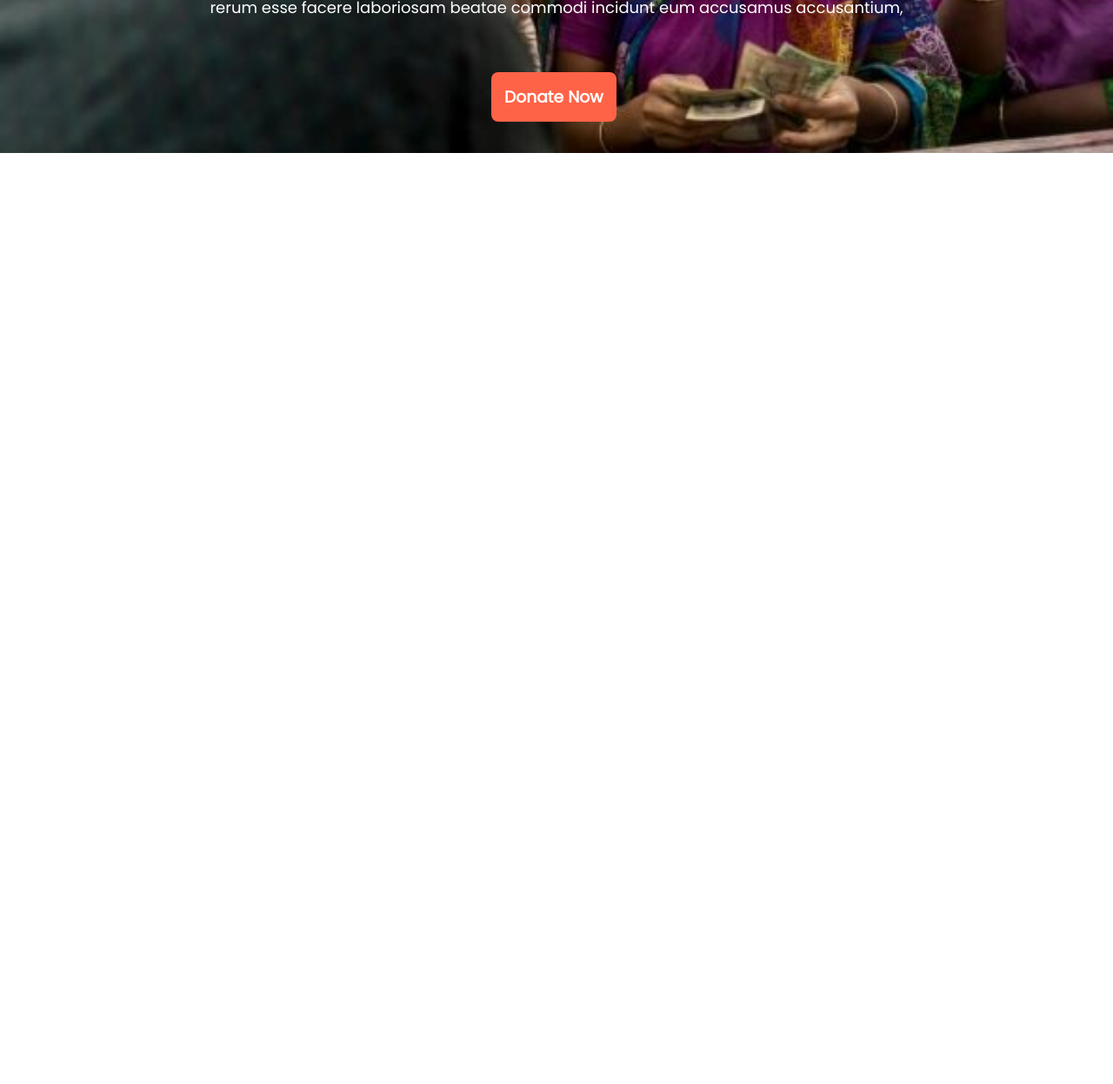
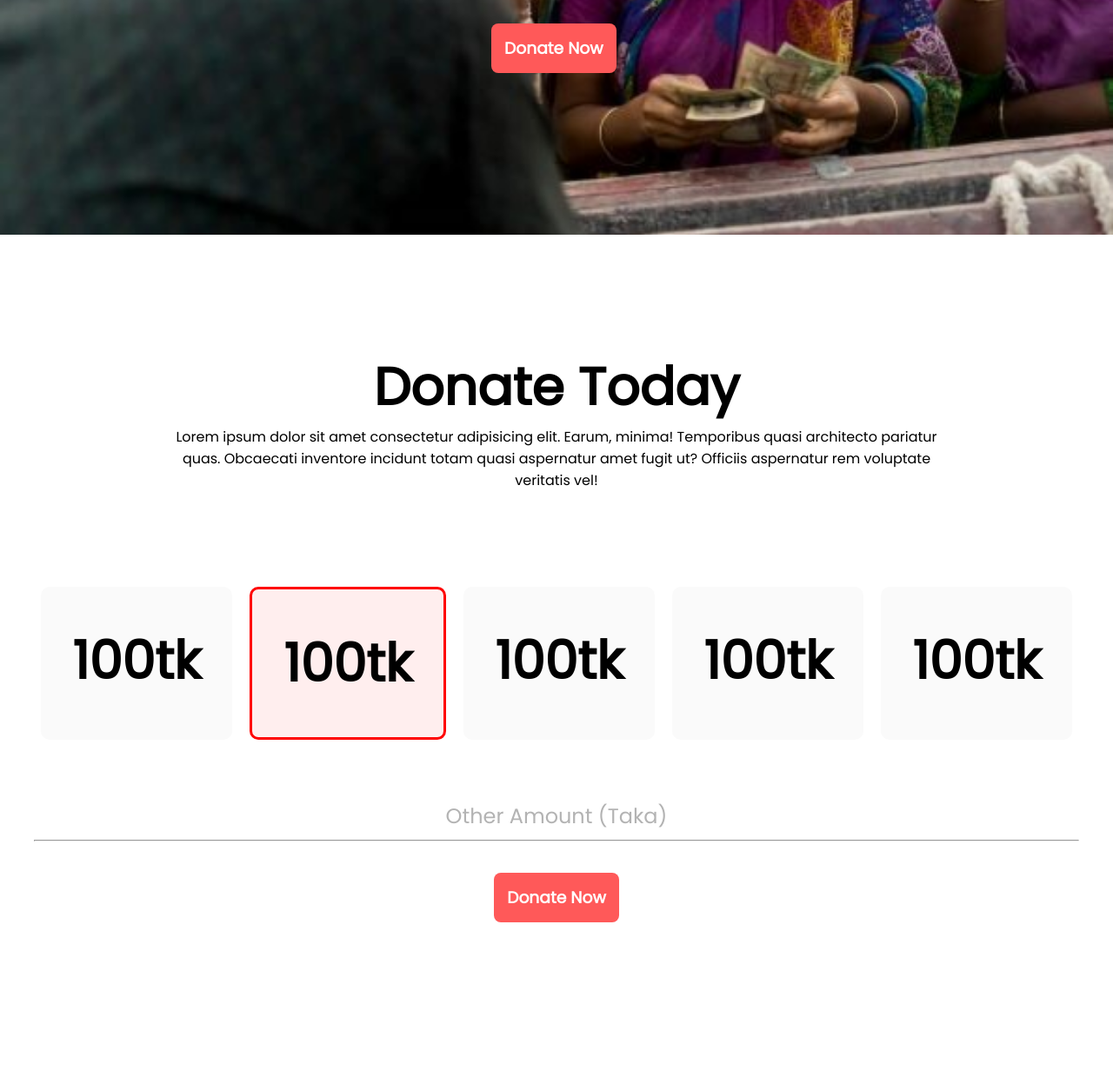
Before and after one commit to jahangiralam85860/Donate-today, a plain HTML site: page index.html in a window 1280 px wide. Shown: the part 570-1817 px from the top of the page at 87% size. Before the commit the page ends 800 px from the top, so only its background shows below. Drawn offline with Linux system fonts and the light colour scheme.

Commit message:
Donate today add

```diff
--- a/index.html
+++ b/index.html
@@ -16,6 +16,21 @@
         <p>Lorem ipsum dolor sit, amet consectetur adipisicing elit. Alias facere quidem distinctio magnam, odio eaque ratione et cupiditate maiores fugiat. Illum ea qui provident consequuntur esse voluptatum maiores necessitatibus facere quas fugit quaerat distinctio tenetur, officia veritatis tempora eum deleniti, hic velit deserunt neque repellat facilis? Ex ratione sequi quam voluptas rerum esse facere laboriosam beatae commodi incidunt eum accusamus accusantium, </p>
         <h3><a href="#">Donate Now</a></h3>
     </section>
-
+    <!-- ..........Donate area............. -->
+    <div class="Donate-area">
+        <h1>Donate Today</h1>
+        <p>Lorem ipsum dolor sit amet consectetur adipisicing elit. Earum, minima! Temporibus quasi architecto pariatur quas. Obcaecati inventore incidunt totam quasi aspernatur amet fugit ut? Officiis aspernatur rem voluptate veritatis vel!</p>
+        <!-- .....Donate amount...... -->
+        <div class="Amount">
+            <h1 class="Donate">100tk</h1>
+            <h1 class="Donate style">100tk</h1>
+            <h1 class="Donate">100tk</h1>
+            <h1 class="Donate">100tk</h1>
+            <h1 class="Donate">100tk</h1>
+        </div>
+        <h2>Other Amount (Taka)</h2>
+        <hr>
+        <h3><a href="#">Donate Now</a></h3>
+    </div>
 </body>
 </html>
--- a/style.css
+++ b/style.css
@@ -7,9 +7,9 @@ body{
 }
 /* ...............Heading section add................ */
 .heading{
+    background-size: cover;
+    background-repeat: no-repeat;
     background-image: url(images/donation1.jpg);
-    background-repeat: no-repeat;
-    background-size: cover;
 }
 .heading h1{
     font-size: 70px;
@@ -20,20 +20,71 @@ body{
     padding: 200px 20px 20px 20px;
 }
 .heading p{
+    font-size: 18px;
     color: #ffffff;
-    font-size: 18px;
     text-align: center;
-    padding: 25px 200px;
+    padding: 0px 200px;
 }
 .heading h3{
-    padding: 50px;
     width: 150px;
     margin: 0 auto;
+    padding:44px 0px 200px 0px;
 }
 .heading h3 a{
     padding: 15px;
     color: #ffffff;
     border-radius: 8px;
-    background-color: tomato;
     text-decoration: none;
+    background-color: #FF5959;
 }
+.Donate-area{
+    margin-top: 130px;
+    text-align: center;
+}
+.Donate-area h1{
+    font-size: 60px;
+    font-weight: 700;
+    color: #000000;
+}
+.Donate-area p{
+    padding: 0px 200px;
+}
+.Amount{
+    display: flex;
+    margin-top: 50px;
+    justify-content: center;
+}
+.Donate{
+    width: 200px;
+    padding: 40px 10px;
+    border-radius: 10px;
+    background-color: #FAFAFA;
+    margin: 60px 10px 10px 10px;
+}
+.style{
+    border-radius: 10px;
+    border: 3px solid red;
+    background-color: #FFEEEE;
+}
+.Donate-area h2{
+    font-weight: 100;
+    color: #B3B3B3;
+    margin:60px 0px 10px 0px;
+}
+hr{
+    width: 1200px;
+    margin: 0 auto;
+}
+/* .......button style...... */
+.Donate-area h3{
+    width: 150px;
+    margin: 0 auto;
+    padding:50px 0px 200px 0px;
+}
+.Donate-area h3 a{
+    padding: 15px;
+    color: #ffffff;
+    border-radius: 8px;
+    text-decoration: none;
+    background-color: #FF5959;
+}
```
